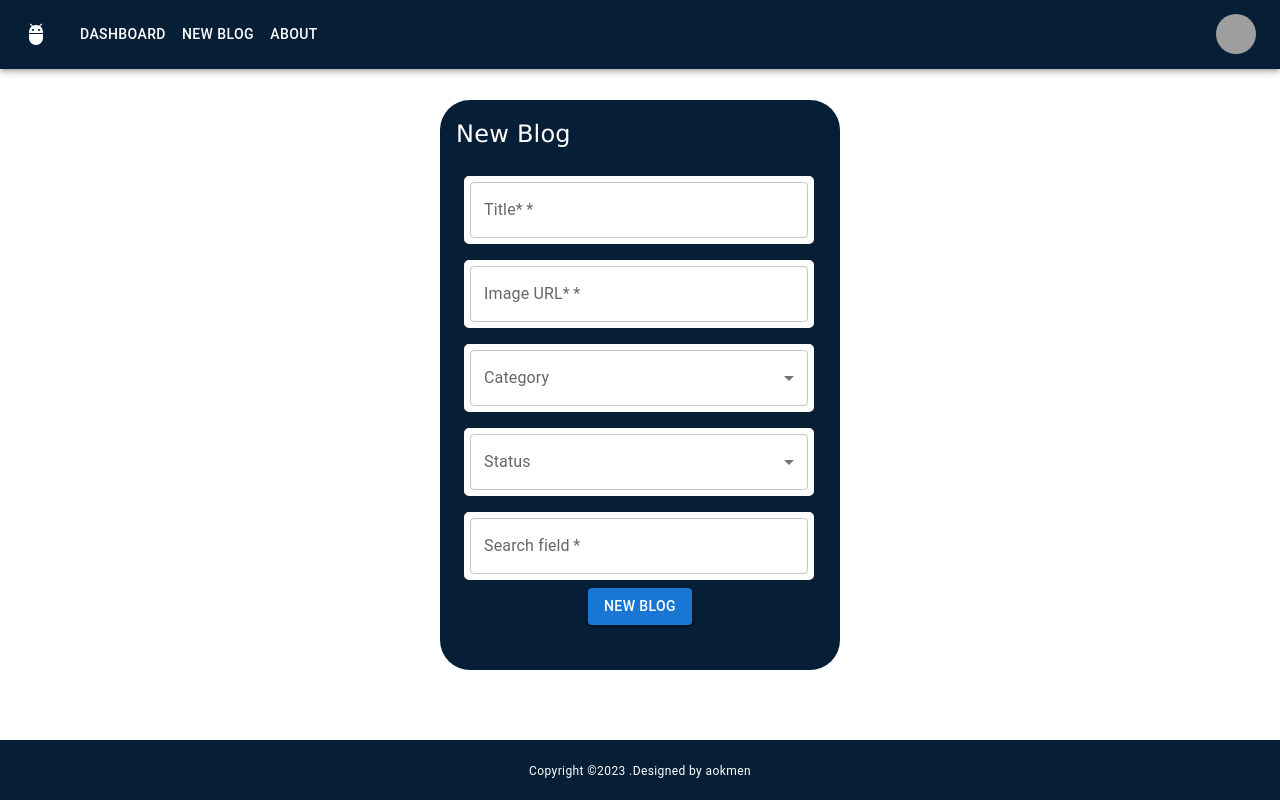
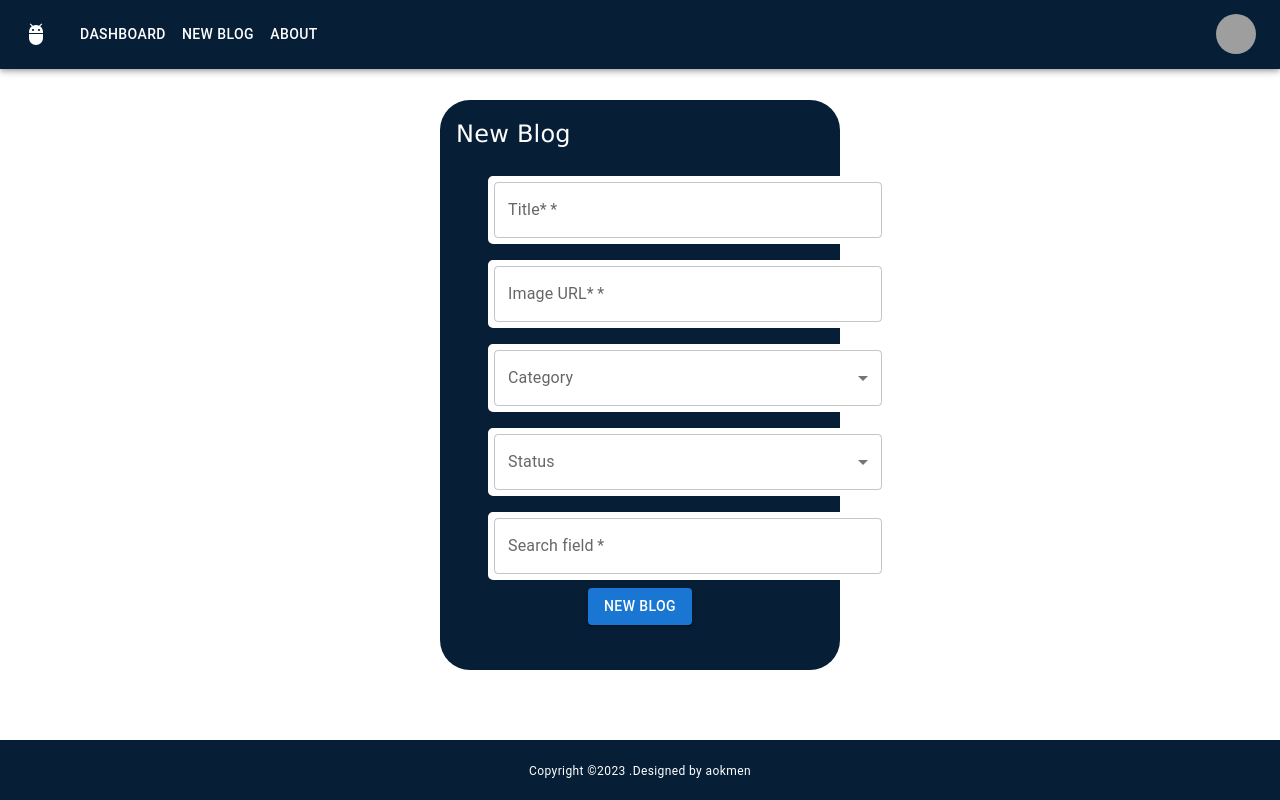
Before and after one commit to aokmen/MileStone_Blog_App-React_Project, a React (Create React App) app: page /newblog in a window 1280 px wide. Built offline with nearby package versions, Linux system fonts and the light colour scheme; grey boxes are pictures that could not be loaded; the HTML template or start-up script is replaced by a standard one.

Commit message:
files_edited

```diff
--- a/package.json
+++ b/package.json
@@ -15,6 +15,7 @@
     "react-redux": "^8.1.2",
     "react-router-dom": "^6.16.0",
     "react-scripts": "5.0.1",
+    "react-toastify": "^9.1.3",
     "yup": "^1.2.0"
   },
   "scripts": {
--- a/src/App.css
+++ b/src/App.css
@@ -6,14 +6,30 @@
 
 .blogInput{
     background-color: #fff;
-
     border:6px solid white !important;
     border-radius:5px !important;
-    margin:0.5rem 1.5rem !important;
-    width:350px;
+    margin:0.5rem 3.0rem !important;
+    width:400px !important;
 
 }
+.icon-btn{
+
+
+    width:30px ;
+    height:30px ;
+    border-radius:10px ;
+ }
 .icon-btn:hover{
    box-shadow: 0 0 20px white;
    cursor: pointer;
+
 }
+.icon-about{
+    width:100px ;
+    height:100px ;
+    border-radius:20px ;
+}
+.icon-about:hover{
+    box-shadow: 0 0 30px white;
+    cursor: pointer;
+}
--- a/src/App.js
+++ b/src/App.js
@@ -1,13 +1,17 @@
 import { Provider } from "react-redux";
 import store from "./app/store";
 import AppRouter from "./router/AppRouter";
+import {ToastContainer} from "react-toastify"
 import  "./App.css"
+import 'react-toastify/dist/ReactToastify.css';
 function App() {
+
   return (
     <>
       <Provider store={store}>
           <AppRouter/>
        </Provider>
+       <ToastContainer/>
     </>
   );
 }
```
Also changed, not shown: 1 other file (tests, documents, lock files or other folders).
